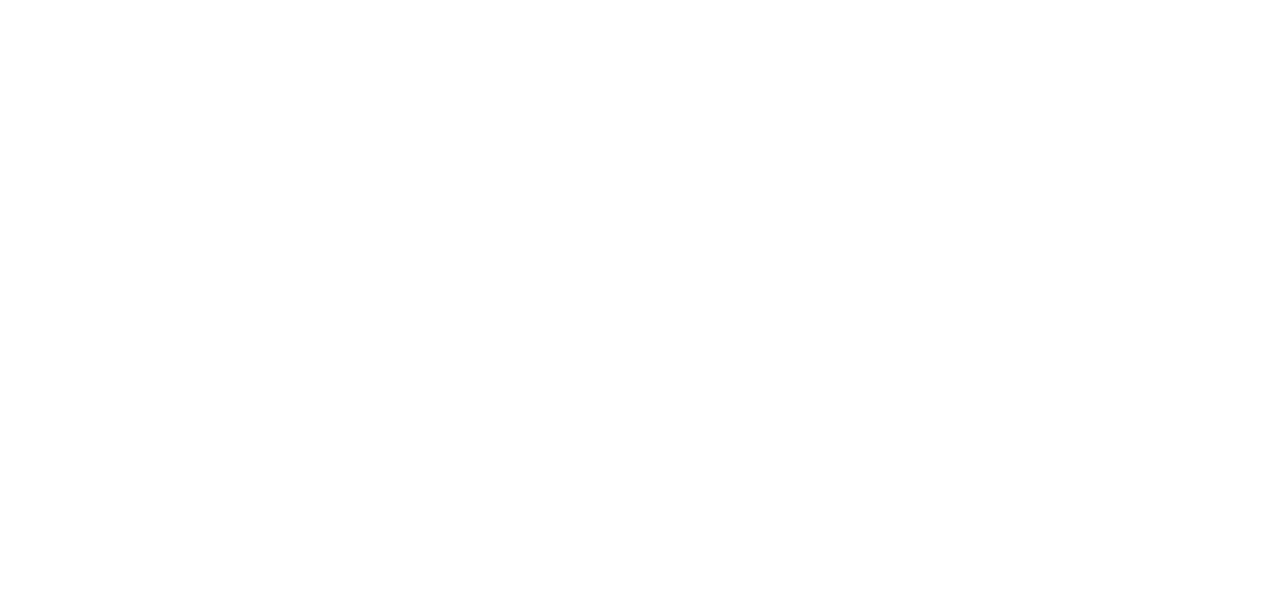
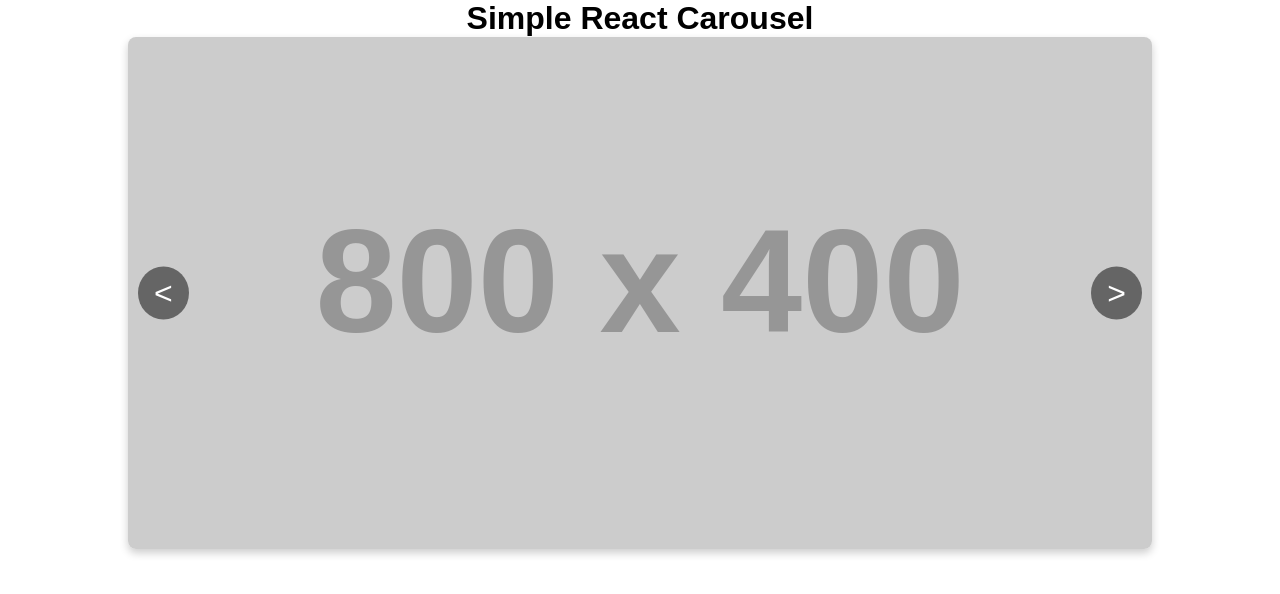
Before and after one commit to Girishg17/React-Snippets, a React (Create React App) app: page /carousel in a window 1280 px wide. Before the commit this address had no page. Shown: the top 594 px of the page. Built offline with nearby package versions, Linux system fonts and the light colour scheme.

Commit message:
carousel added

```diff
--- a/src/App.js
+++ b/src/App.js
@@ -7,6 +7,7 @@
 import Drawer from './snippets/drawer/Drawer';
 import Alert from './snippets/alert/Alert';
 import Progress from './snippets/progress/Progress';
+import Carousel from './snippets/carousels/Carousel';
 
 function App() {
   return (
@@ -18,6 +19,7 @@
         <Route path="/drawer"element={<Drawer />} />
         <Route path='/alert' element={<Alert />} />
         <Route path='/progress' element={<Progress />} />
+        <Route path='/carousel' element={<Carousel />} />
       </Routes>
     </Router>
   );
--- a/src/Home.js
+++ b/src/Home.js
@@ -6,7 +6,7 @@
 function Home() {
   const [searchQuery, setSearchQuery] = useState('');
   const [buttons] = useState([
-    'Spinner', 'Alert', 'Drawer', 'NavBar', 'Progress'
+    'Spinner', 'Alert', 'Drawer', 'NavBar', 'Progress','SnackBar','Carousel'
   ]);
   const [filteredButtons, setFilteredButtons] = useState(buttons);
   const navigate = useNavigate();
@@ -37,6 +37,9 @@
     }
     if (button.toLowerCase() === 'progress') {
       navigate('/progress');
+    }
+    if (button.toLowerCase() === 'carousel') {
+      navigate('/carousel');
     }
   };
 
--- /dev/null
+++ b/src/snippets/carousels/Carousel.js
@@ -0,0 +1,17 @@
+import React from 'react';
+
+import Carousel from './carouselcomponents/Carousels';
+function App() {
+  const images = [
+    'https://via.placeholder.com/800x400/ff5733/fff',
+    'https://via.placeholder.com/800x400/33ff57/fff',
+    'https://via.placeholder.com/800x400/5733ff/fff',
+  ];
+  return (
+    <div className="App">
+      <h1>Simple React Carousel</h1>
+      <Carousel images={images} />
+    </div>
+  );
+}
+export default App;
--- /dev/null
+++ b/src/snippets/carousels/carouselcomponents/Carousel.css
@@ -0,0 +1,54 @@
+.carousel {
+    position: relative;
+    max-width: 80%;
+    margin: 0 auto;
+    overflow: hidden;
+    border-radius: 8px;
+    box-shadow: 0 4px 8px rgba(0, 0, 0, 0.2);
+  }
+
+  .carousel__track {
+    position: relative;
+  }
+
+  .carousel__img {
+    width: 100%;
+    height: auto;
+    display: block;
+    transition: transform 0.5s ease-in-out;
+  }
+
+  .carousel__btn {
+    position: absolute;
+    top: 50%;
+    transform: translateY(-50%);
+    background-color: rgba(0, 0, 0, 0.5);
+    color: white;
+    font-size: 2rem;
+    border: none;
+    padding: 0.5rem 1rem;
+    cursor: pointer;
+    z-index: 1;
+    border-radius: 50%;
+    transition: background-color 0.3s, transform 0.3s;
+  }
+
+  .carousel__btn:hover {
+    background-color: rgba(0, 0, 0, 0.8);
+  }
+
+  .carousel__btn:focus {
+    outline: none;
+  }
+
+  .carousel__btn--prev {
+    left: 10px;
+  }
+
+  .carousel__btn--next {
+    right: 10px;
+  }
+
+  .carousel__img:hover {
+    transform: scale(1.05);
+  }
--- /dev/null
+++ b/src/snippets/carousels/carouselcomponents/Carousels.js
@@ -0,0 +1,46 @@
+import React, { useState } from 'react';
+import './Carousel.css';  // Make sure to import the CSS file
+
+const Carousel = ({ images }) => {
+  const [activeIndex, setActiveIndex] = useState(0);
+
+  const nextSlide = () => {
+    setActiveIndex((prevIndex) =>
+      prevIndex === images.length - 1 ? 0 : prevIndex + 1
+    );
+  };
+  setTimeout(()=>{
+    if(activeIndex === images.length - 1){
+      setActiveIndex(0)
+    }
+    else{
+      setActiveIndex(activeIndex + 1)
+    }
+  },[2000])
+
+  const prevSlide = () => {
+    setActiveIndex((prevIndex) =>
+      prevIndex === 0 ? images.length - 1 : prevIndex - 1
+    );
+  };
+
+  return (
+    <div className="carousel">
+      <button onClick={prevSlide} className="carousel__btn carousel__btn--prev">
+        &lt;
+      </button>
+      <div className="carousel__track">
+        <img
+          src={images[activeIndex]}
+          alt={`Slide ${activeIndex}`}
+          className="carousel__img"
+        />
+      </div>
+      <button onClick={nextSlide} className="carousel__btn carousel__btn--next">
+        &gt;
+      </button>
+    </div>
+  );
+};
+
+export default Carousel;
```
